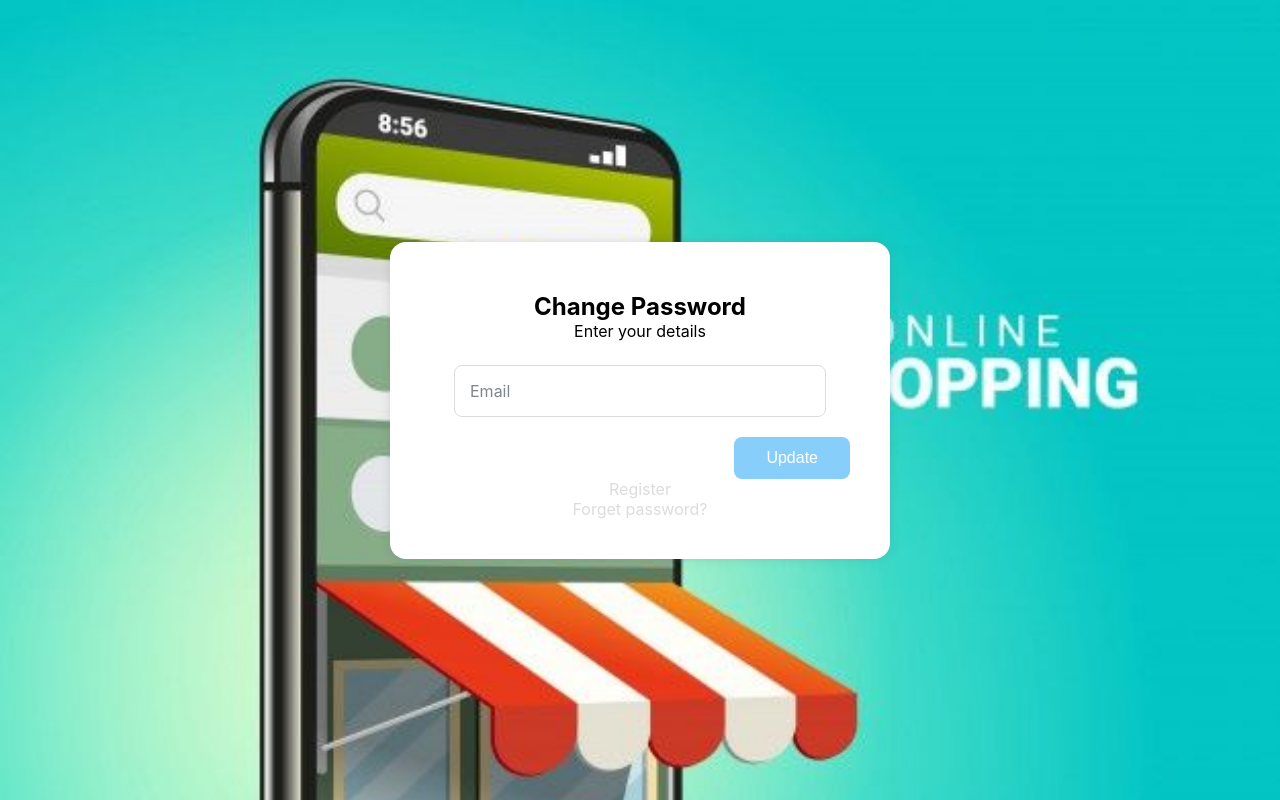
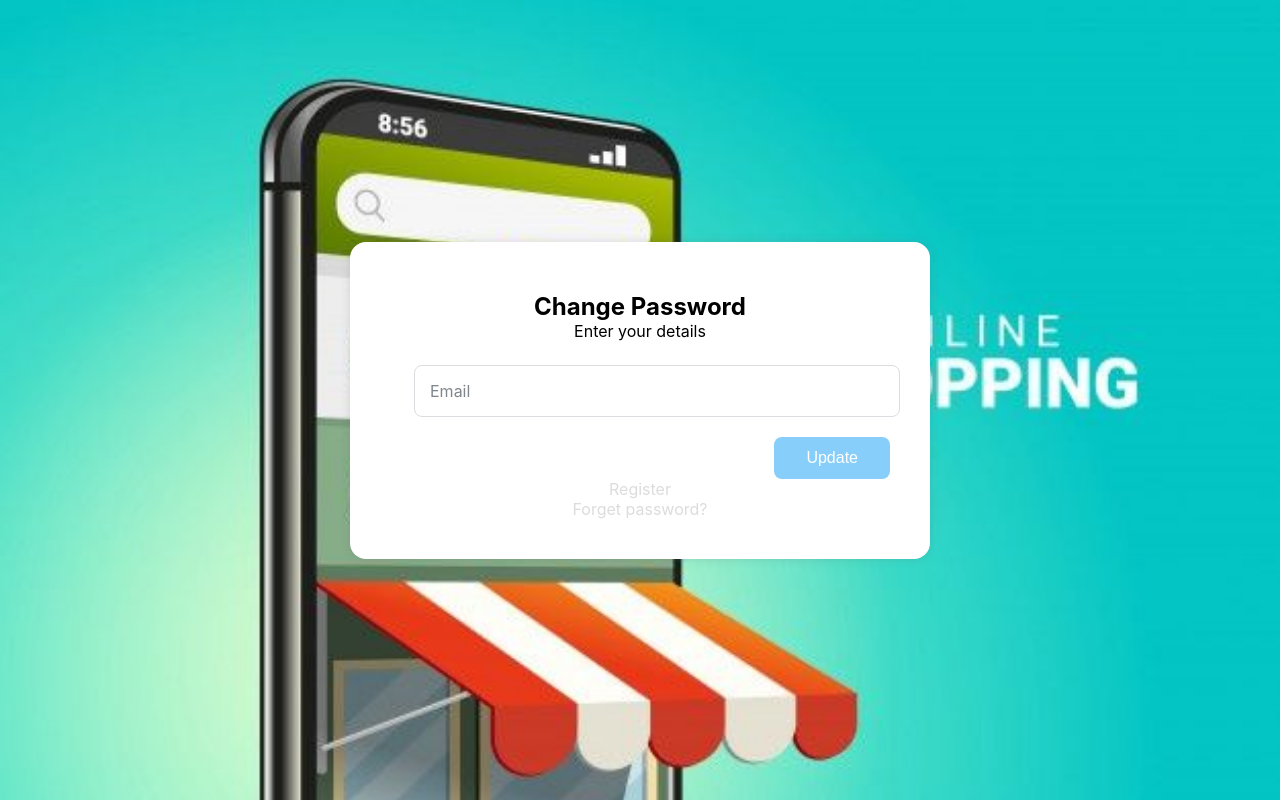
Before and after one commit to lildavid1/david.ayomide.io, a Python web app: template project/templates/forget.html in a window 1280 px wide. Run offline with Jinja, Linux system fonts and the light colour scheme; the template is opened without the code that fills it, so the values that code supplies are empty.

Commit message:
Thu, Nov 16, 2023, 1:44 PM +01:00

```diff
--- a/project/static/css/style.css
+++ b/project/static/css/style.css
@@ -1,7 +1,8 @@
 *{
     margin: 0;
     padding: 0;
-    box-sizing: border-box;
+
+    box-sizing: inherit;
 }
 .body {
     height: 100vh;
```
